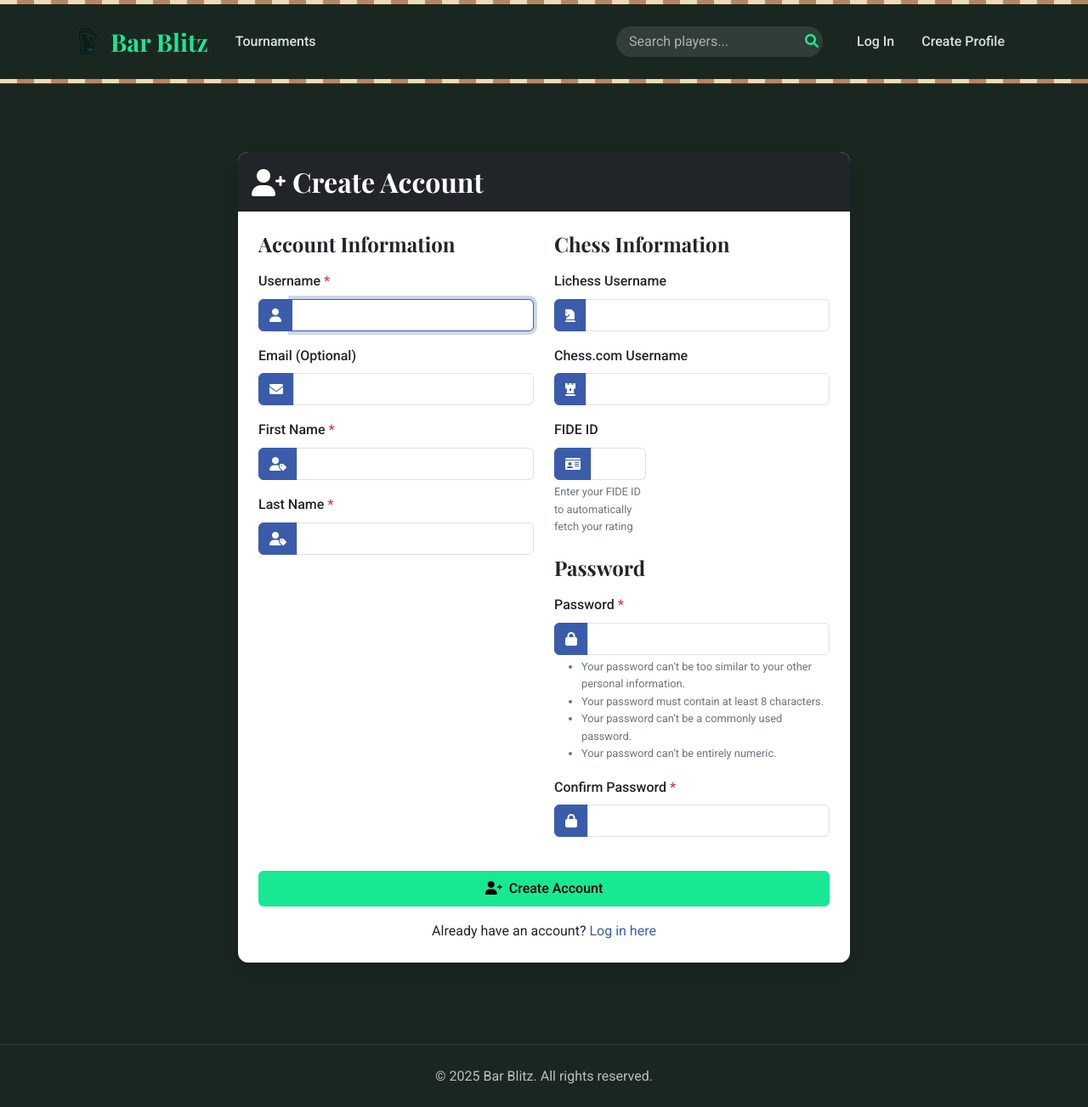
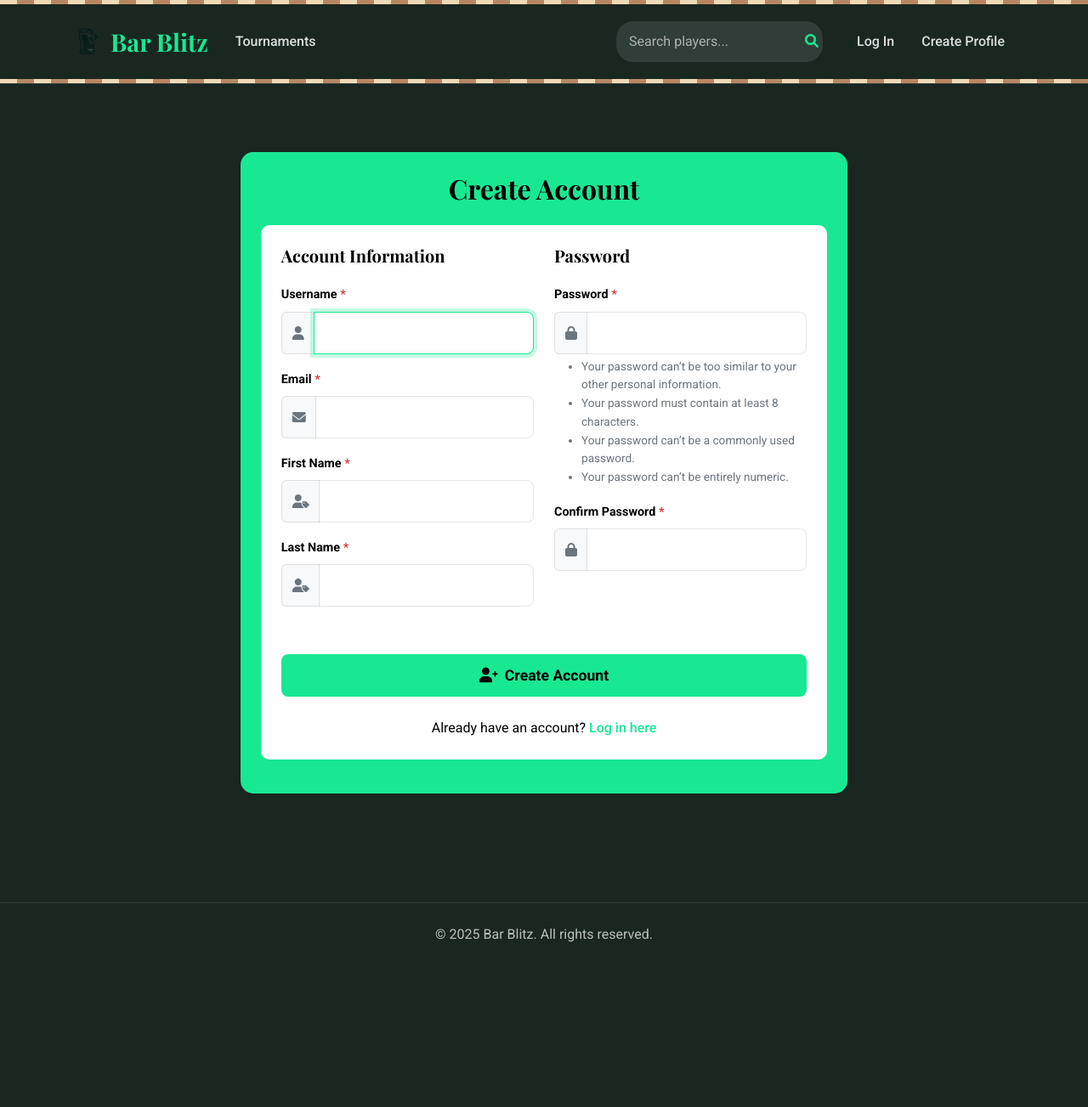
Before and after one commit to svdl1185/laurierboom, a Django app: page /register/ in a window 1280 px wide. Shown: the whole page at 85% size. After the commit the page ends 1109 px from the top, so only its background shows below. Run offline with Django 5.2, Linux system fonts and the light colour scheme.

Commit message:
login and register

```diff
--- a/chess/templates/chess/register.html
+++ b/chess/templates/chess/register.html
@@ -1,26 +1,167 @@
 <!-- templates/chess/register.html -->
 {% extends 'chess/base.html' %}
 
-{% block title %}Register - De Laurierboom Chess{% endblock %}
+{% block title %}Register - Bar Blitz{% endblock %}
+
+{% block extra_css %}
+<style>
+    /* Base styles */
+    body {
+        background-color: #1a2721;
+        color: #ffffff;
+        font-family: 'Roboto', sans-serif;
+    }
+
+    .page-container {
+        max-width: 1200px;
+        margin: 0 auto;
+        padding: 0 1rem;
+    }
+
+    /* Registration panel styling */
+    .register-panel {
+        background-color: #19e893;
+        border-radius: 15px;
+        padding: 1.5rem;
+        margin-bottom: 2rem;
+        box-shadow: 0 2px 10px rgba(0,0,0,0.1);
+    }
+
+    .register-panel-title {
+        font-size: 2rem;
+        font-weight: bold;
+        text-align: center;
+        margin-bottom: 1.5rem;
+        color: #000000;
+        font-family: 'Playfair Display', serif;
+    }
+
+    /* Form container styling */
+    .form-container {
+        width: 100%;
+        background-color: #ffffff;
+        border-radius: 10px;
+        padding: 1.5rem;
+        margin-bottom: 1rem;
+        color: #000000;
+    }
+
+    /* Section styling */
+    .form-section {
+        margin-bottom: 2rem;
+    }
+
+    .section-title {
+        font-size: 1.25rem;
+        font-weight: 600;
+        margin-bottom: 1.25rem;
+        color: #000000;
+        font-family: 'Playfair Display', serif;
+    }
+
+    /* Input styling */
+    .form-label {
+        font-weight: 600;
+        font-size: 0.9rem;
+        margin-bottom: 0.5rem;
+        color: #000000;
+    }
+
+    .form-control {
+        border: 1px solid rgba(0, 0, 0, 0.1);
+        border-radius: 8px;
+        padding: 0.75rem 1rem;
+        transition: border-color 0.2s ease, box-shadow 0.2s ease;
+    }
+
+    .form-control:focus {
+        border-color: #19e893;
+        box-shadow: 0 0 0 0.25rem rgba(25, 232, 147, 0.25);
+    }
+
+    .input-group-text {
+        background-color: #f8f9fa;
+        border: 1px solid rgba(0, 0, 0, 0.1);
+        border-right: none;
+        color: #6c757d;
+    }
+
+    /* Button styling */
+    .btn-register {
+        background-color: #19e893;
+        color: #000000;
+        border: none;
+        border-radius: 8px;
+        padding: 0.75rem 1.5rem;
+        font-size: 1.1rem;
+        font-weight: 600;
+        width: 100%;
+        transition: background-color 0.3s;
+    }
+
+    .btn-register:hover {
+        background-color: #15cb7f;
+    }
+
+    /* Form text and help text */
+    .form-text {
+        color: #6c757d;
+        font-size: 0.85rem;
+        margin-top: 0.25rem;
+    }
+
+    /* Login link */
+    .login-link {
+        text-align: center;
+        margin-top: 1.5rem;
+    }
+
+    .login-link a {
+        color: #19e893;
+        font-weight: 500;
+        text-decoration: none;
+    }
+
+    .login-link a:hover {
+        text-decoration: underline;
+    }
+
+    /* Alert styling */
+    .alert {
+        border-radius: 8px;
+        border: none;
+        padding: 1rem;
+    }
+
+    .alert-info {
+        background-color: #d1ecf1;
+        color: #0c5460;
+    }
+
+    .alert .fas {
+        font-size: 1.5rem;
+    }
+</style>
+{% endblock %}
 
 {% block content %}
-<div class="container">
+<div class="page-container">
     <div class="row justify-content-center">
         <div class="col-md-10 col-lg-8">
-            <div class="card border-0 shadow">
-                <div class="card-header bg-dark text-white py-3">
-                    <h2 class="card-title mb-0">
-                        <i class="fas fa-user-plus me-2"></i>Create Account
+            <div class="register-panel">
+                <h2 class="register-panel-title">
+                    Create Account
                 </h2>
-                </div>
-                <div class="card-body p-4">
+
+                <div class="form-container">
                     <form method="post">
                         {% csrf_token %}
 
                         <div class="row">
                             <!-- Account Details -->
                             <div class="col-lg-6 mb-4">
-                                <h4 class="mb-3">Account Information</h4>
+                                <div class="form-section">
+                                    <h4 class="section-title">Account Information</h4>
 
                                     <!-- Username -->
                                     <div class="mb-3">
@@ -42,13 +183,14 @@
 
                                     <!-- Email -->
                                     <div class="mb-3">
-                                    <label for="{{ form.email.id_for_label }}" class="form-label">Email (Optional)</label>
+                                        <label for="{{ form.email.id_for_label }}" class="form-label">Email <span class="text-danger">*</span></label>
                                         <div class="input-group">
                                             <span class="input-group-text"><i class="fas fa-envelope"></i></span>
                                             <input type="email" name="{{ form.email.name }}"
                                                 id="{{ form.email.id_for_label }}"
                                                 class="form-control {% if form.email.errors %}is-invalid{% endif %}"
-                                               value="{{ form.email.value|default:'' }}">
+                                                value="{{ form.email.value|default:'' }}"
+                                                required>
                                         </div>
                                         {% if form.email.errors %}
                                             <div class="text-danger mt-1 small">
@@ -93,64 +235,12 @@
                                         {% endif %}
                                     </div>
                                 </div>
-
-                            <!-- Chess Information & Password -->
-                            <div class="col-lg-6 mb-4">
-                                <h4 class="mb-3">Chess Information</h4>
-
-                                <!-- Lichess Account -->
-                                <div class="mb-3">
-                                    <label for="{{ form.lichess_account.id_for_label }}" class="form-label">Lichess Username</label>
-                                    <div class="input-group">
-                                        <span class="input-group-text"><i class="fas fa-chess-knight"></i></span>
-                                        <input type="text" name="{{ form.lichess_account.name }}"
-                                               id="{{ form.lichess_account.id_for_label }}"
-                                               class="form-control {% if form.lichess_account.errors %}is-invalid{% endif %}"
-                                               value="{{ form.lichess_account.value|default:'' }}">
-                                    </div>
-                                    {% if form.lichess_account.errors %}
-                                        <div class="text-danger mt-1 small">
-                                            {{ form.lichess_account.errors }}
-                                        </div>
-                                    {% endif %}
                             </div>
 
-                                <!-- Chess.com Account -->
-                                <div class="mb-3">
-                                    <label for="{{ form.chesscom_account.id_for_label }}" class="form-label">Chess.com Username</label>
-                                    <div class="input-group">
-                                        <span class="input-group-text"><i class="fas fa-chess-rook"></i></span>
-                                        <input type="text" name="{{ form.chesscom_account.name }}"
-                                               id="{{ form.chesscom_account.id_for_label }}"
-                                               class="form-control {% if form.chesscom_account.errors %}is-invalid{% endif %}"
-                                               value="{{ form.chesscom_account.value|default:'' }}">
-                                    </div>
-                                    {% if form.chesscom_account.errors %}
-                                        <div class="text-danger mt-1 small">
-                                            {{ form.chesscom_account.errors }}
-                                        </div>
-                                    {% endif %}
-                                </div>
-
-                                <!-- FIDE Rating -->
-                                <div class="col-md-4">
-                                    <label for="{{ form.fide_id.id_for_label }}" class="form-label">FIDE ID</label>
-                                    <div class="input-group">
-                                        <span class="input-group-text"><i class="fas fa-id-card"></i></span>
-                                        <input type="text" name="{{ form.fide_id.name }}"
-                                            id="{{ form.fide_id.id_for_label }}"
-                                            class="form-control {% if form.fide_id.errors %}is-invalid{% endif %}"
-                                            value="{{ form.fide_id.value|default:'' }}">
-                                    </div>
-                                    {% if form.fide_id.errors %}
-                                        <div class="text-danger mt-1 small">
-                                            {{ form.fide_id.errors }}
-                                        </div>
-                                    {% endif %}
-                                    <div class="form-text">Enter your FIDE ID to automatically fetch your rating</div>
-                                </div>
-
-                                <h4 class="mb-3 mt-4">Password</h4>
+                            <!-- Password Section -->
+                            <div class="col-lg-6 mb-4">
+                                <div class="form-section">
+                                    <h4 class="section-title">Password</h4>
 
                                     <!-- Password -->
                                     <div class="mb-3">
@@ -188,27 +278,15 @@
                                     </div>
                                 </div>
                             </div>
-
-                        <div class="alert alert-info mt-3 mb-4">
-                            <div class="d-flex">
-                                <div class="me-3">
-                                    <i class="fas fa-info-circle fa-2x text-primary"></i>
-                                </div>
-                                <div>
-                                    <p class="mb-0">
-                                        Your starting Elo rating will be set to 1500. This rating will change as you participate in tournaments.
-                                    </p>
-                                </div>
-                            </div>
                         </div>
 
                         <div class="d-grid gap-2">
-                            <button type="submit" class="btn btn-primary">
+                            <button type="submit" class="btn btn-register">
                                 <i class="fas fa-user-plus me-2"></i>Create Account
                             </button>
                         </div>
 
-                        <div class="text-center mt-3">
+                        <div class="login-link">
                             <p class="mb-0">Already have an account? <a href="{% url 'login' %}">Log in here</a></p>
                         </div>
                     </form>
```
Also changed, not shown: chess/templates/chess/login.html (+195 -23 lines). Lines whose indentation alone changed are shown as unchanged.
